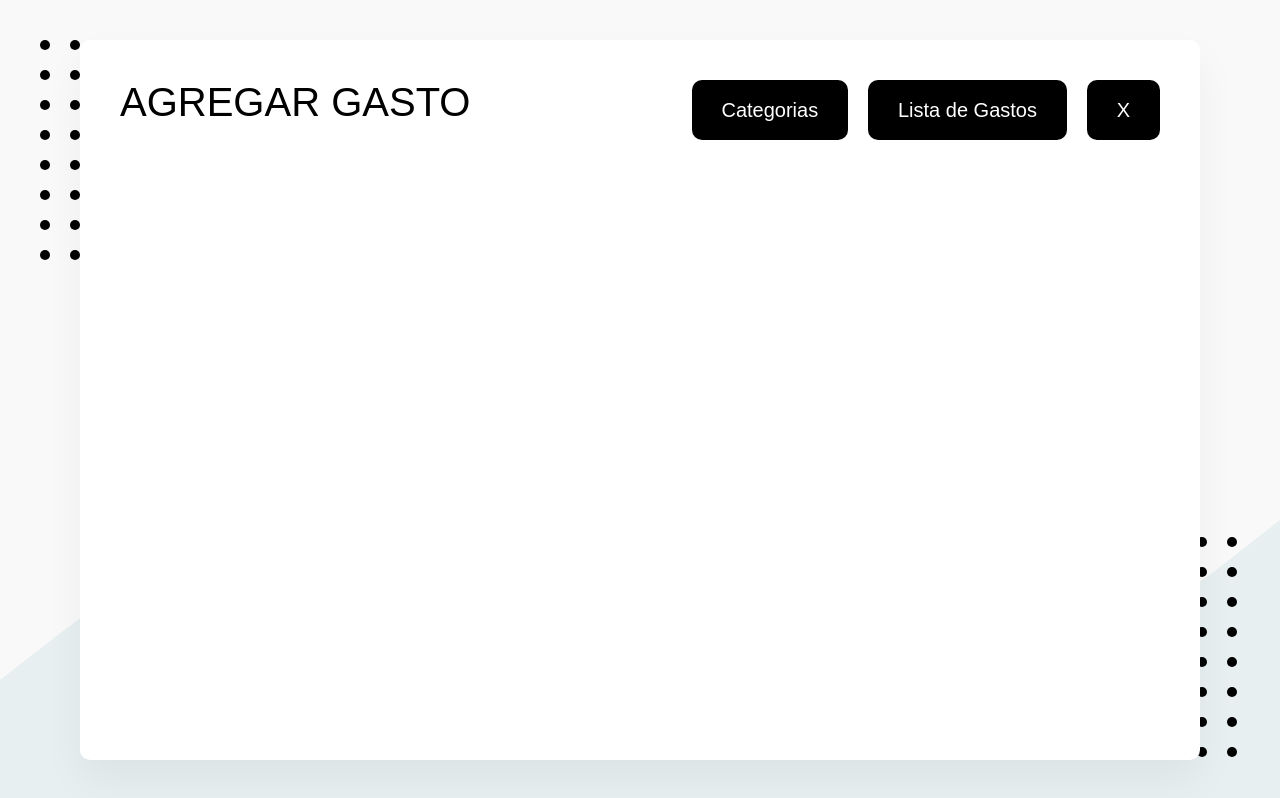
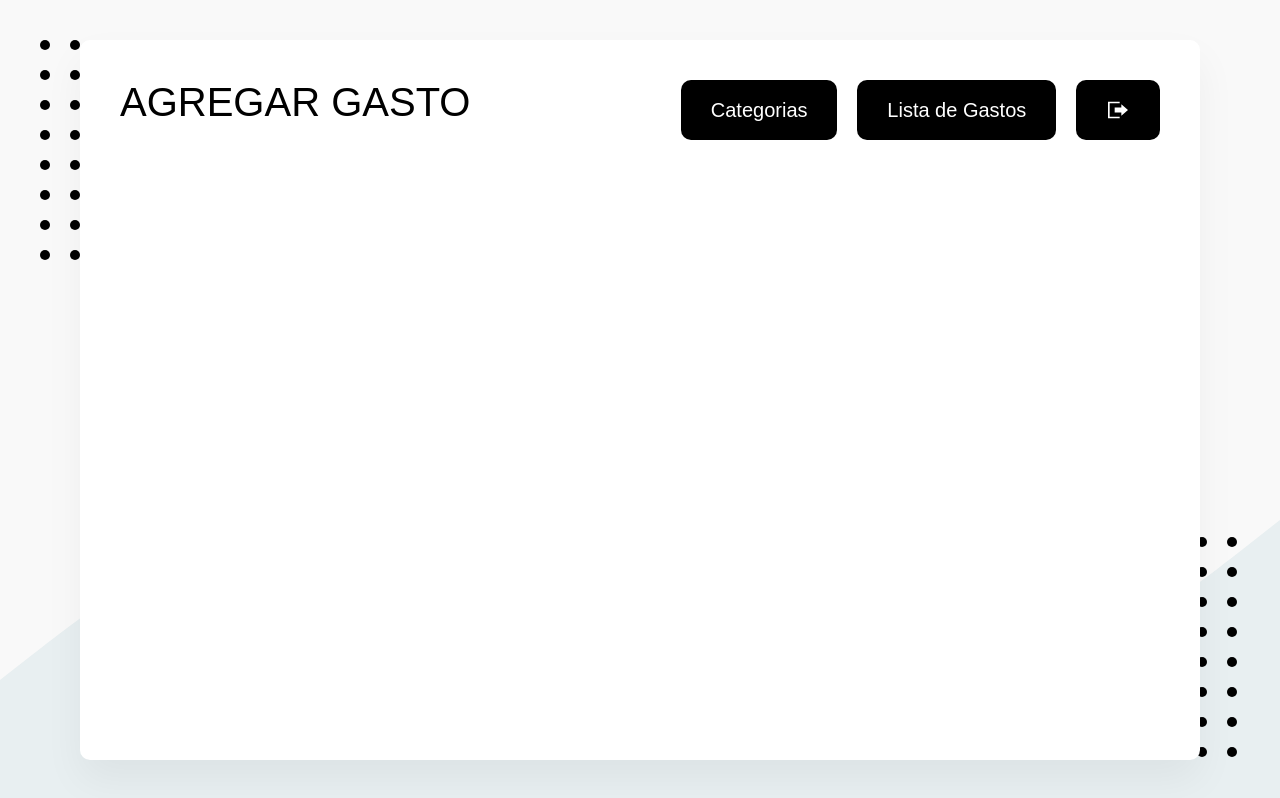
Before and after one commit to mapper895/expenses_list_app, a React (Create React App) app: page / in a window 1280 px wide. Built offline with nearby package versions, Linux system fonts and the light colour scheme; no server answers; what webfontloader would draw is missing.

Commit message:
14. Log Out Button

```diff
--- a/src/App.js
+++ b/src/App.js
@@ -7,6 +7,7 @@ import {
   BotonContainer,
 } from "./elements/Header";
 import { Boton } from "./elements/Boton";
+import LogOutBoton from "./elements/LogOutBoton";
 
 const App = () => {
   return (
@@ -21,7 +22,7 @@ const App = () => {
           <BotonContainer>
             <Boton to="/categorias">Categorias</Boton>
             <Boton to="/lista">Lista de Gastos</Boton>
-            <Boton>X</Boton>
+            <LogOutBoton />
           </BotonContainer>
         </HeaderContainer>
       </Header>
--- /dev/null
+++ b/src/elements/LogOutBoton.js
@@ -0,0 +1,26 @@
+import React from "react";
+import { ReactComponent as LogOutIcon } from "../img/log-out.svg";
+import { Boton } from "./Boton";
+import { auth } from "../firebase/firebaseConfig";
+import { useHistory } from "react-router-dom";
+
+const LogOutBoton = () => {
+  const history = useHistory();
+
+  const logOut = async () => {
+    try {
+      await auth.signOut();
+      history.push("/iniciar-sesion");
+    } catch (e) {
+      alert("Error al cerrar sesión");
+    }
+  };
+
+  return (
+    <Boton bigIcon as="button" onClick={logOut}>
+      <LogOutIcon />
+    </Boton>
+  );
+};
+
+export default LogOutBoton;
```
Also changed, not shown: 1 other file (tests, documents, lock files or other folders).
